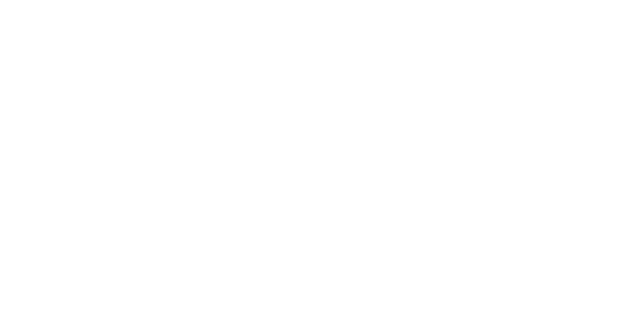
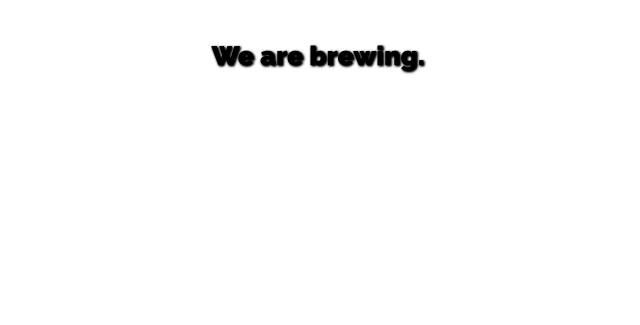
Before and after one commit to peoplecure/mpi, a plain HTML site: page index.html in a window 1280 px wide. Shown: the top 325 px of the page, without its empty margins (322-962 px from the left). Drawn offline with Linux system fonts and the light colour scheme.

Commit message:
Update index.html

```diff
--- a/index.html
+++ b/index.html
@@ -14,7 +14,7 @@
 	<span id="text1"></span>
 	<span id="text2"></span>
 </div>
-<div style="padding-top: 40%;">
+<div style="padding-top: 40px;">
 	<span id="text3">We are brewing.</span>
 </div>
 
```
